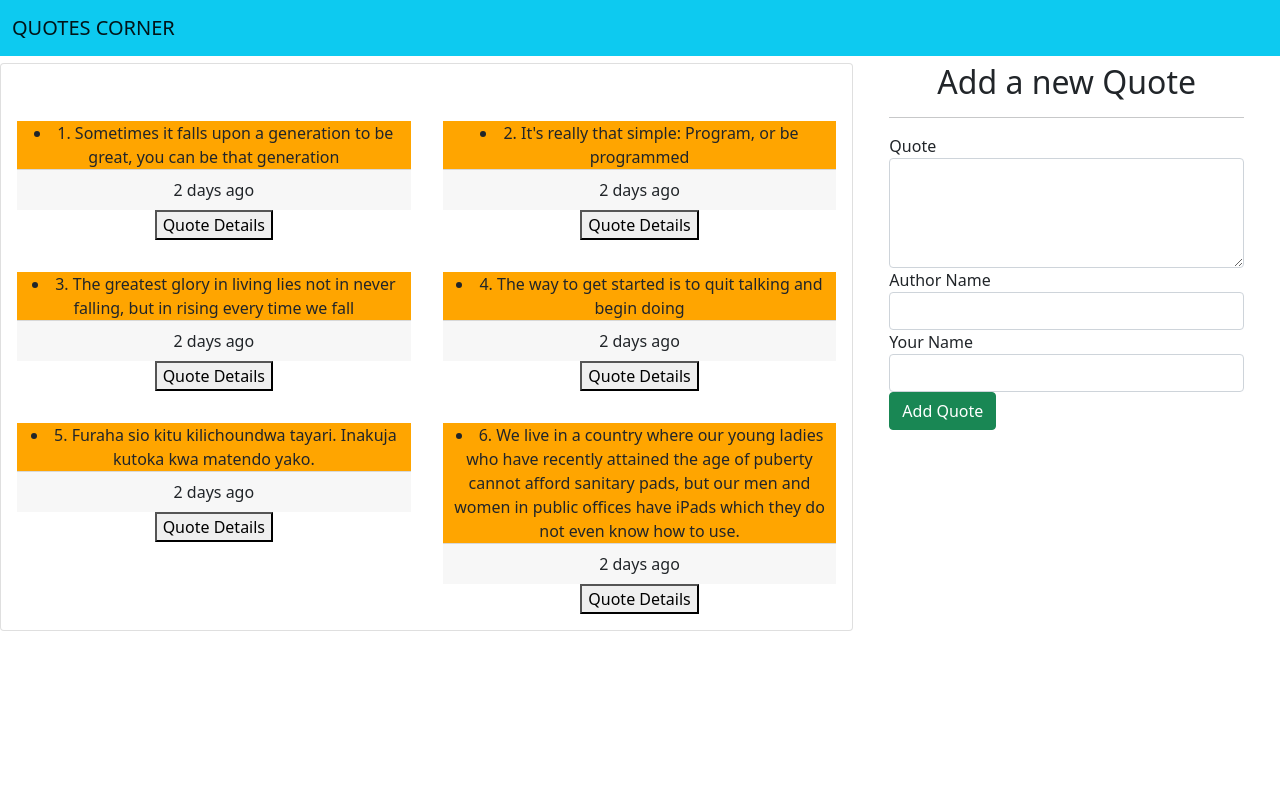
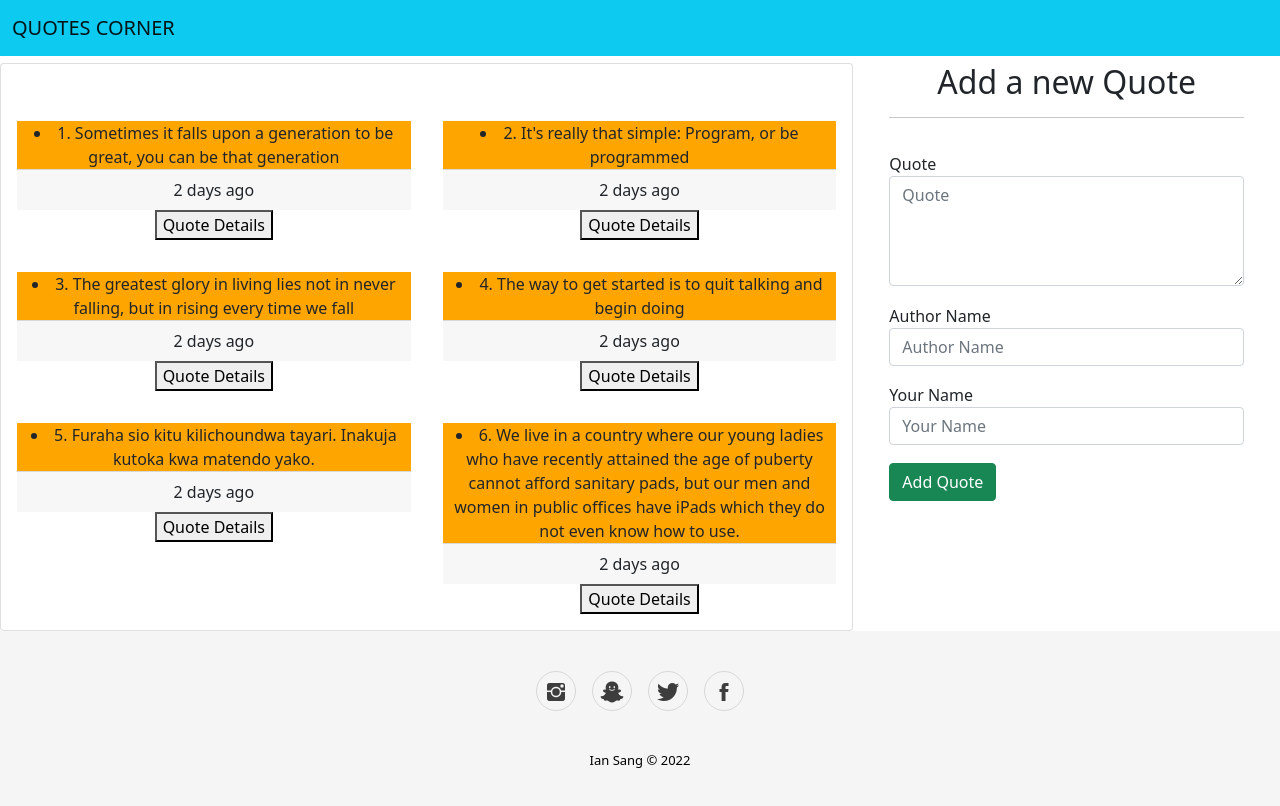
Before and after one commit to IanoSang/Quotes-Corner, an Angular app: page / in a window 1280 px wide. Shown: the top 806 px of the page. Built offline with nearby package versions, Linux system fonts and the light colour scheme.

Commit message:
feat: adds a footer component and styling of the form component

```diff
--- a/src/app/app.module.ts
+++ b/src/app/app.module.ts
@@ -9,6 +9,7 @@ import { QuotesFormComponent } from './quotes-form/quotes-form.component';
 import {FormsModule} from "@angular/forms";
 import { HighlighterDirective } from './highlighter.directive';
 import { NavbarComponent } from './navbar/navbar.component';
+import { FooterComponent } from './footer/footer.component';
 
 @NgModule({
   declarations: [
@@ -18,6 +19,7 @@ import { NavbarComponent } from './navbar/navbar.component';
     QuotesFormComponent,
     HighlighterDirective,
     NavbarComponent,
+    FooterComponent,
   ],
   imports: [
     BrowserModule,
--- /dev/null
+++ b/src/app/footer/footer.component.css
@@ -0,0 +1,59 @@
+.footer-basic {
+  padding:40px 0;
+  background-color: whitesmoke;
+  color: black;
+}
+
+.footer-basic ul {
+  padding:0;
+  list-style:none;
+  text-align:center;
+  font-size:18px;
+  line-height:1.6;
+  margin-bottom:0;
+}
+
+.footer-basic li {
+  padding:0 10px;
+}
+
+.footer-basic ul a {
+  color:inherit;
+  text-decoration:none;
+  opacity:0.8;
+}
+
+.footer-basic ul a:hover {
+  opacity:1;
+}
+
+.footer-basic .social {
+  text-align:center;
+  padding-bottom:25px;
+}
+
+.footer-basic .social > a {
+  font-size:24px;
+  width:40px;
+  height:40px;
+  line-height:40px;
+  display:inline-block;
+  text-align:center;
+  border-radius:50%;
+  border:1px solid #ccc;
+  margin:0 8px;
+  color:inherit;
+  opacity:0.75;
+}
+
+.footer-basic .social > a:hover {
+  opacity:0.9;
+}
+
+.footer-basic .copyright {
+  margin-top:15px;
+  text-align:center;
+  font-size:13px;
+  color:black;
+  margin-bottom:0;
+}
--- /dev/null
+++ b/src/app/footer/footer.component.html
@@ -0,0 +1,6 @@
+<div class="footer-basic">
+  <footer>
+    <div class="social"><a href="#"><i class="icon ion-social-instagram"></i></a><a href="#"><i class="icon ion-social-snapchat"></i></a><a href="#"><i class="icon ion-social-twitter"></i></a><a href="#"><i class="icon ion-social-facebook"></i></a></div>
+    <p class="copyright">Ian Sang © 2022</p>
+  </footer>
+</div>
--- /dev/null
+++ b/src/app/footer/footer.component.ts
@@ -0,0 +1,15 @@
+import { Component, OnInit } from '@angular/core';
+
+@Component({
+  selector: 'app-footer',
+  templateUrl: './footer.component.html',
+  styleUrls: ['./footer.component.css']
+})
+export class FooterComponent implements OnInit {
+
+  constructor() { }
+
+  ngOnInit(): void {
+  }
+
+}
--- a/src/app/quotes-form/quotes-form.component.css
+++ b/src/app/quotes-form/quotes-form.component.css
@@ -0,0 +1,6 @@
+.form-group{
+  padding-top: 5%;
+}
+.button{
+  padding-top:5% ;
+}
--- a/src/app/quotes-form/quotes-form.component.html
+++ b/src/app/quotes-form/quotes-form.component.html
@@ -9,7 +9,7 @@
       <div class="form-group">
 
         <label for="quote">Quote</label>
-        <textarea  class="form-control" id="quote" rows="4" [(ngModel)]="newQuote.quote" name="quote" #quote='ngModel' required></textarea>
+        <textarea placeholder="Quote" class="form-control" id="quote" rows="4" [(ngModel)]="newQuote.quote" name="quote" #quote='ngModel' required></textarea>
         <div [hidden]="quote.valid || quote.pristine" class="alert alert-danger">
           <p>The Quote is required</p>
         </div>
@@ -18,7 +18,7 @@
       <div class="form-group">
 
         <label for="authorName"> Author Name</label>
-        <input type="text" class="form-control" id="authorName" [(ngModel)]="newQuote.authorName" name="authorName" #name='ngModel' required>
+        <input placeholder="Author Name" class="form-control" id="authorName" [(ngModel)]="newQuote.authorName" name="authorName" #name='ngModel' required>
         <div [hidden]="name.valid || name.pristine" class="alert alert-danger">
           <p>Author's Name is required</p>
         </div>
@@ -27,12 +27,15 @@
       <div class="form-group">
 
         <label for="submittedBy"> Your Name</label>
-        <input type="text" class="form-control" id="submittedBy" [(ngModel)]="newQuote.submittedBy" name="submittedBy" #name='ngModel' required>
-        <div [hidden]="name.valid || name.pristine" class="alert alert-danger">
-          <p>Author's Name is required</p>
+        <input placeholder="Your Name" class="form-control" id="submittedBy" [(ngModel)]="newQuote.submittedBy" name="submittedBy" #submittedBy='ngModel' required>
+        <div [hidden]="submittedBy.valid || submittedBy.pristine" class="alert alert-danger">
+          <p>Your Name is required</p>
         </div>
       </div>
+      <div class="button">
+        <button type="submit" class="btn btn-success">Add Quote</button>
+      </div>
 
-      <button type="submit" class="btn btn-success">Add Quote</button>
+
     </form>
 </div>
--- a/src/app/quotes/quotes.component.html
+++ b/src/app/quotes/quotes.component.html
@@ -26,3 +26,4 @@
 
 
 </div>
+<app-footer></app-footer>
--- a/src/index.html
+++ b/src/index.html
@@ -6,6 +6,7 @@
   <base href="/">
   <meta name="viewport" content="width=device-width, initial-scale=1">
   <link rel="icon" type="image/x-icon" href="favicon.ico">
+  <link rel="stylesheet" href="https://cdnjs.cloudflare.com/ajax/libs/ionicons/2.0.1/css/ionicons.min.css">
 </head>
 <body>
   <app-root></app-root>
```
Also changed, not shown: 1 other file (tests, documents, lock files or other folders).
